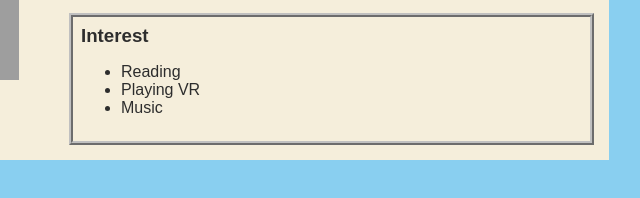
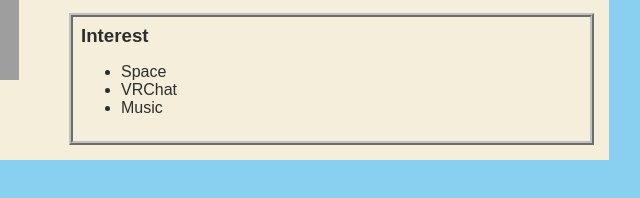
Before and after one commit to Tristin-LJ-Amedee/Tristan-LJ-Amedee, a plain HTML site: page index.html in a window 1280 px wide. Shown: the part 188-386 px from the top of the page, 431-1071 px from the left. Drawn offline with Linux system fonts and the light colour scheme; grey boxes are pictures that could not be loaded.

Commit message:
Tristin-LJ-Amedee

```diff
--- a/index.html
+++ b/index.html
@@ -93,8 +93,8 @@
           <div id="interests">
             <h3> Interest </h3>
             <ul>
-              <li> Reading </li>
-              <li> Playing VR </li>
+              <li> Space </li>
+              <li> VRChat </li>
               <li> Music </li>
             </ul>
           </div>
```
